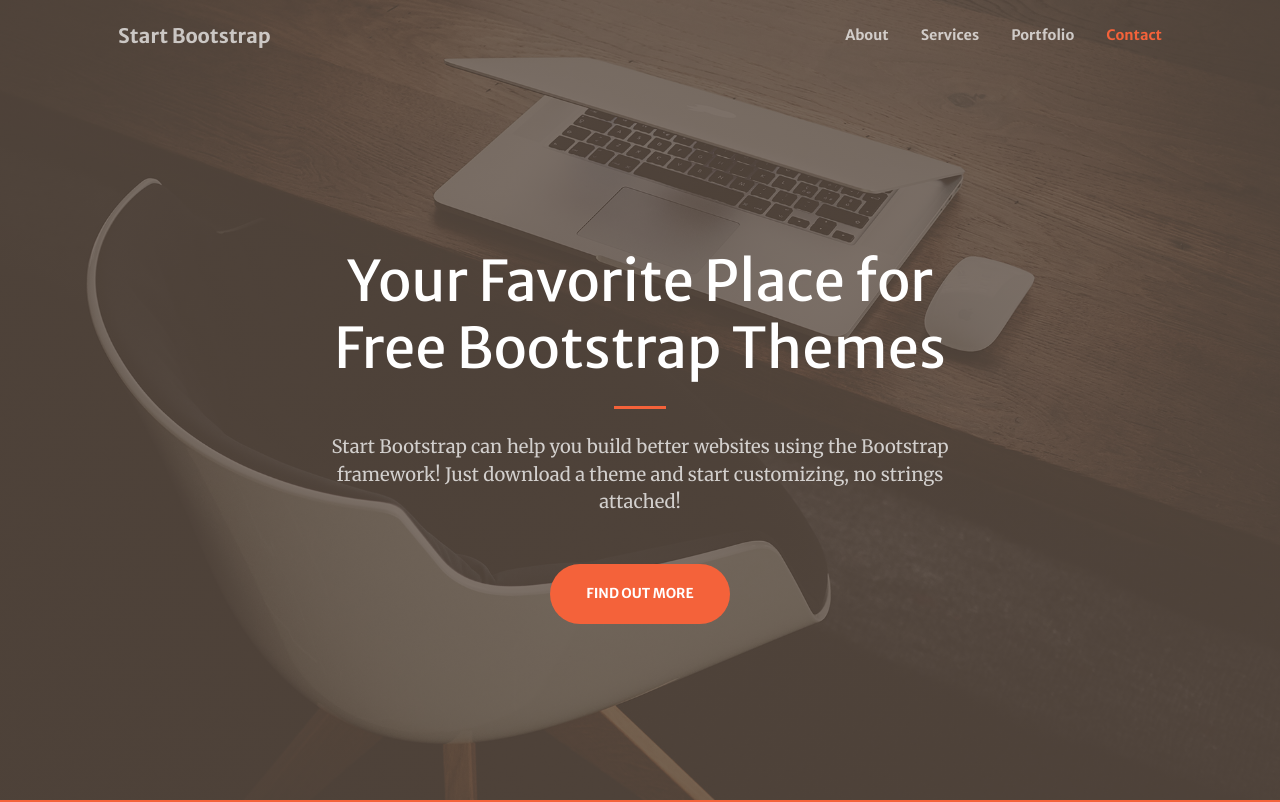
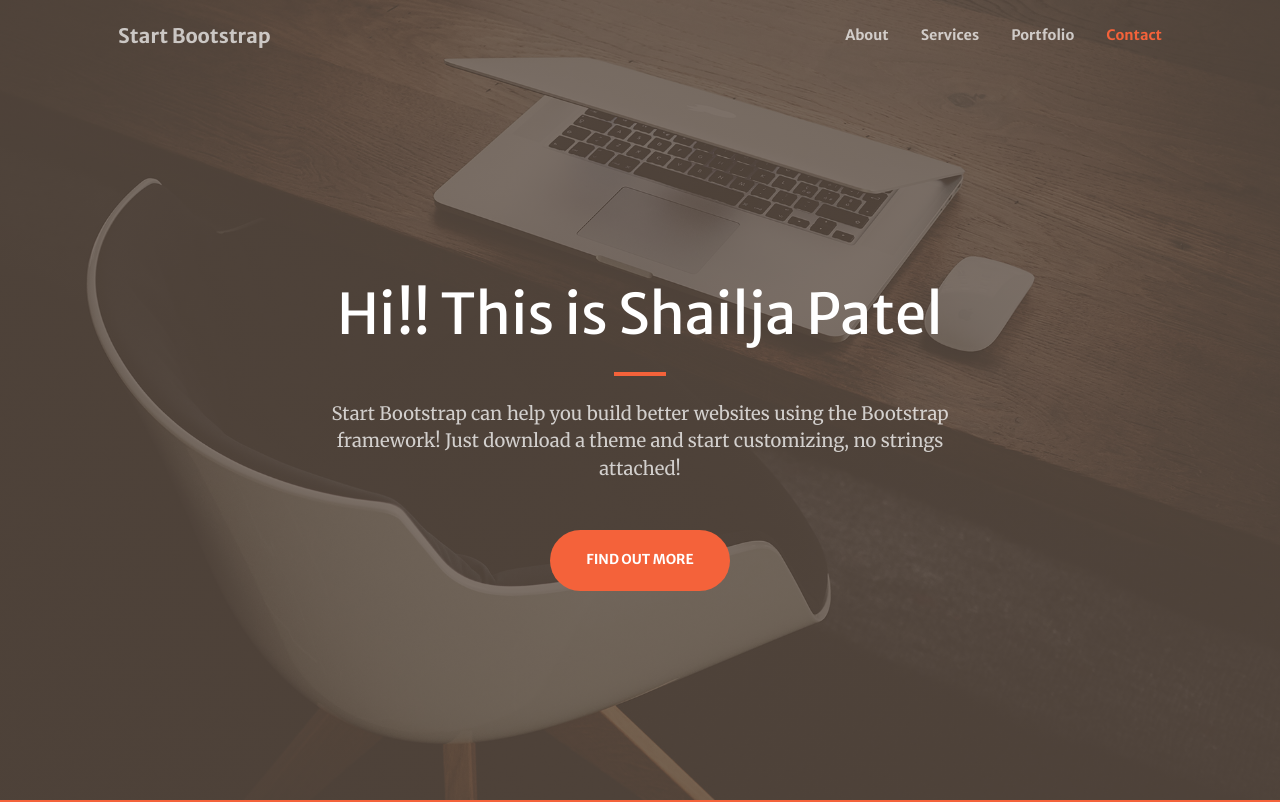
Before and after one commit to ShailjaManiya/portfolio, a plain HTML site: page index.html in a window 1280 px wide. Shown: the top 802 px of the page. Drawn offline with nearby package versions, Linux system fonts and the light colour scheme; some packages are replaced by stand-ins of ours; files that its build step writes are made by us from their sources; a script that the page names is missing; files whose address does not match are found by name.

Commit message:
Update index.html

```diff
--- a/index.html
+++ b/index.html
@@ -39,7 +39,7 @@
             <div class="container px-4 px-lg-5 h-100">
                 <div class="row gx-4 gx-lg-5 h-100 align-items-center justify-content-center text-center">
                     <div class="col-lg-8 align-self-end">
-                        <h1 class="text-white font-weight-bold">Your Favorite Place for Free Bootstrap Themes</h1>
+                        <h1 class="text-white font-weight-bold">Hi!! This is Shailja Patel</h1>
                         <hr class="divider" />
                     </div>
                     <div class="col-lg-8 align-self-baseline">
```
